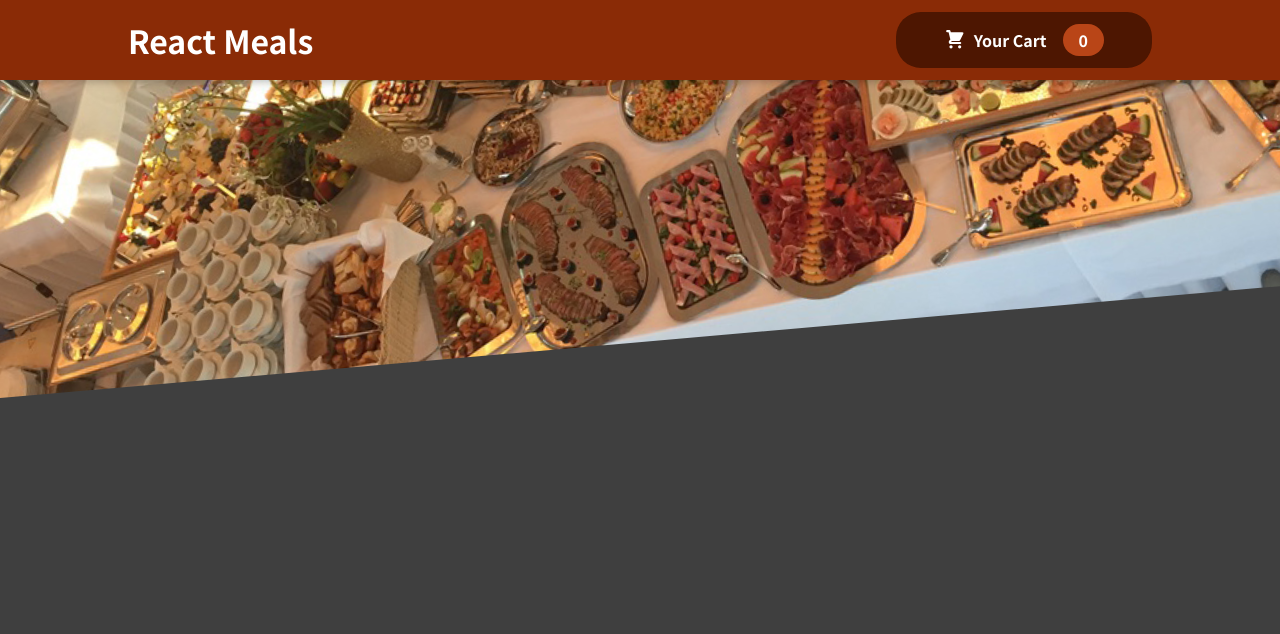
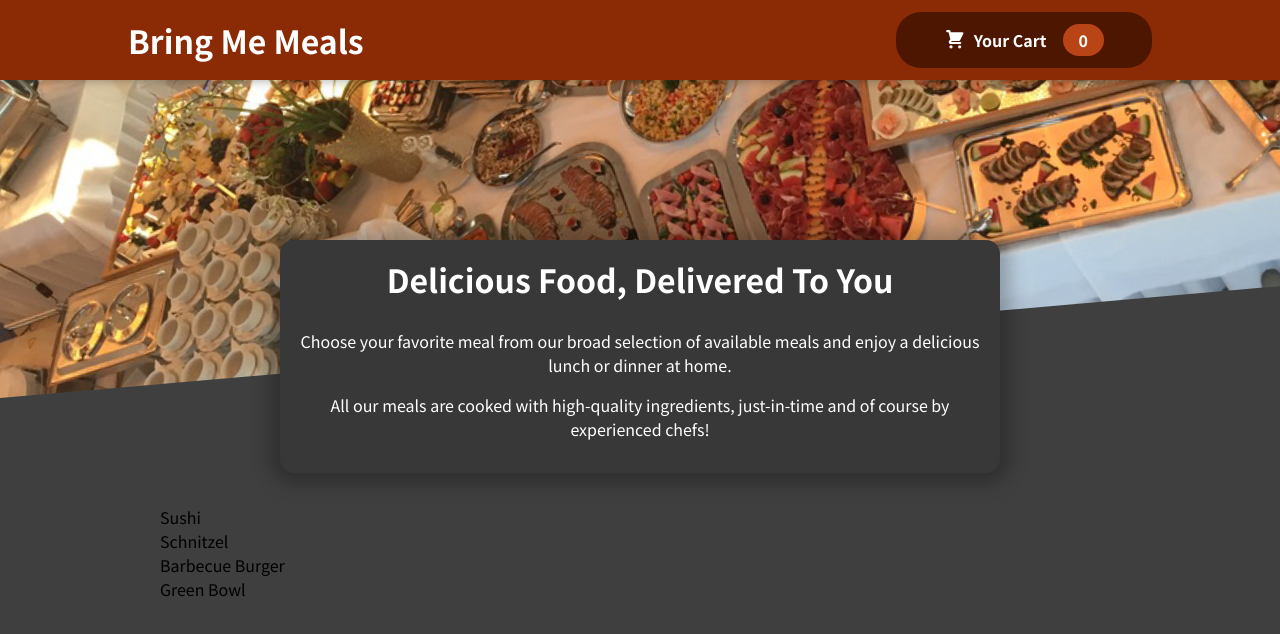
Before and after one commit to kapil11Agnihotri/restaurant-website, a React (Create React App) app: page / in a window 1280 px wide. Shown: the top 634 px of the page. Built offline with nearby package versions, Linux system fonts and the light colour scheme.

Commit message:
Summary Added

```diff
--- a/src/App.js
+++ b/src/App.js
@@ -1,10 +1,14 @@
 import React, { Fragment } from "react";
 import Header from "./Components/Layout/Header";
+import Meals from "./Components/Meals/Meals";
 
 function App() {
   return (
     <Fragment>
-     <Header/>
+      <Header />
+      <main>
+      <Meals/>
+      </main>
     </Fragment>
   );
 }
--- a/src/Components/Layout/Header.js
+++ b/src/Components/Layout/Header.js
@@ -8,7 +8,7 @@
   return (
     <Fragment>
       <header className={classes.header}>
-        <h1>React Meals</h1>
+        <h1>Bring Me Meals</h1>
         <HeaderCartButton/>
       </header>
       <div className={classes['main-image']} >
--- /dev/null
+++ b/src/Components/Meals/AvailableMeals.js
@@ -0,0 +1,39 @@
+import classes from './AvailableMeals.module.css'
+
+const DUMMY_MEALS = [
+    {
+      id: 'm1',
+      name: 'Sushi',
+      description: 'Finest fish and veggies',
+      price: 22.99,
+    },
+    {
+      id: 'm2',
+      name: 'Schnitzel',
+      description: 'A german specialty!',
+      price: 16.5,
+    },
+    {
+      id: 'm3',
+      name: 'Barbecue Burger',
+      description: 'American, raw, meaty',
+      price: 12.99,
+    },
+    {
+      id: 'm4',
+      name: 'Green Bowl',
+      description: 'Healthy...and green...',
+      price: 18.99,
+    },
+  ];
+
+const AvailableMeals=()=>{
+    const mealsList=DUMMY_MEALS.map(meal=><li>{meal.name}</li>);
+    return <section className={classes.meals}>
+        <ul>
+           {mealsList}
+        </ul>
+    </section>
+}
+
+export default AvailableMeals;
--- /dev/null
+++ b/src/Components/Meals/AvailableMeals.module.css
@@ -0,0 +1,24 @@
+.meals {
+    max-width: 60rem;
+    width: 90%;
+    margin: 2rem auto;
+    animation: meals-appear 1s ease-out forwards;
+  }
+
+  .meals ul {
+    list-style: none;
+    margin: 0;
+    padding: 0;
+  }
+
+  @keyframes meals-appear {
+    from {
+      opacity: 0;
+      transform: translateY(3rem);
+    }
+
+    to {
+      opacity: 1;
+      transform: translateY(0);
+    }
+  }
--- /dev/null
+++ b/src/Components/Meals/Meals.js
@@ -0,0 +1,11 @@
+import { Fragment } from "react";
+import AvailableMeals from "./AvailableMeals";
+import MealsSummary from "./MealsSummary";
+
+const Meals=()=>{
+    return <Fragment>
+        <MealsSummary/>
+        <AvailableMeals/>
+    </Fragment>
+}
+export default Meals;
--- /dev/null
+++ b/src/Components/Meals/MealsSummary.js
@@ -0,0 +1,20 @@
+import classes from './MealsSummary.module.css'
+
+
+const MealsSummary = () => {
+    return (
+      <section className={classes.summary}>
+        <h2>Delicious Food, Delivered To You</h2>
+        <p>
+          Choose your favorite meal from our broad selection of available meals
+          and enjoy a delicious lunch or dinner at home.
+        </p>
+        <p>
+          All our meals are cooked with high-quality ingredients, just-in-time and
+          of course by experienced chefs!
+        </p>
+      </section>
+    );
+  };
+
+  export default MealsSummary;
--- /dev/null
+++ b/src/Components/Meals/MealsSummary.module.css
@@ -0,0 +1,18 @@
+.summary {
+    text-align: center;
+    max-width: 45rem;
+    width: 90%;
+    margin: auto;
+    margin-top: -10rem;
+    position: relative;
+    background-color: #383838;
+    color: white;
+    border-radius: 14px;
+    padding: 1rem;
+    box-shadow: 0 1px 18px 10px rgba(0, 0, 0, 0.25);
+  }
+
+  .summary h2 {
+    font-size: 2rem;
+    margin-top: 0;
+  }
```
